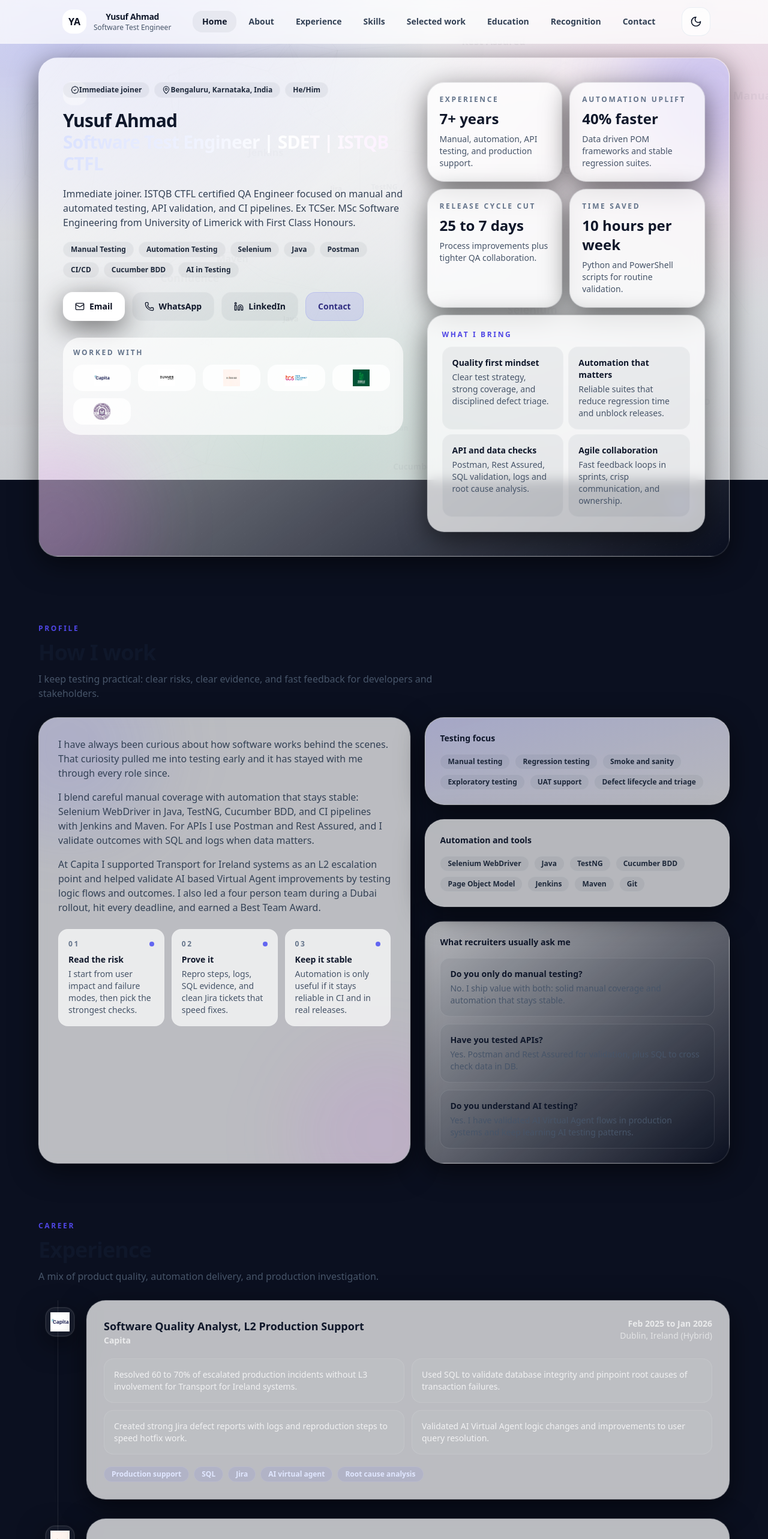
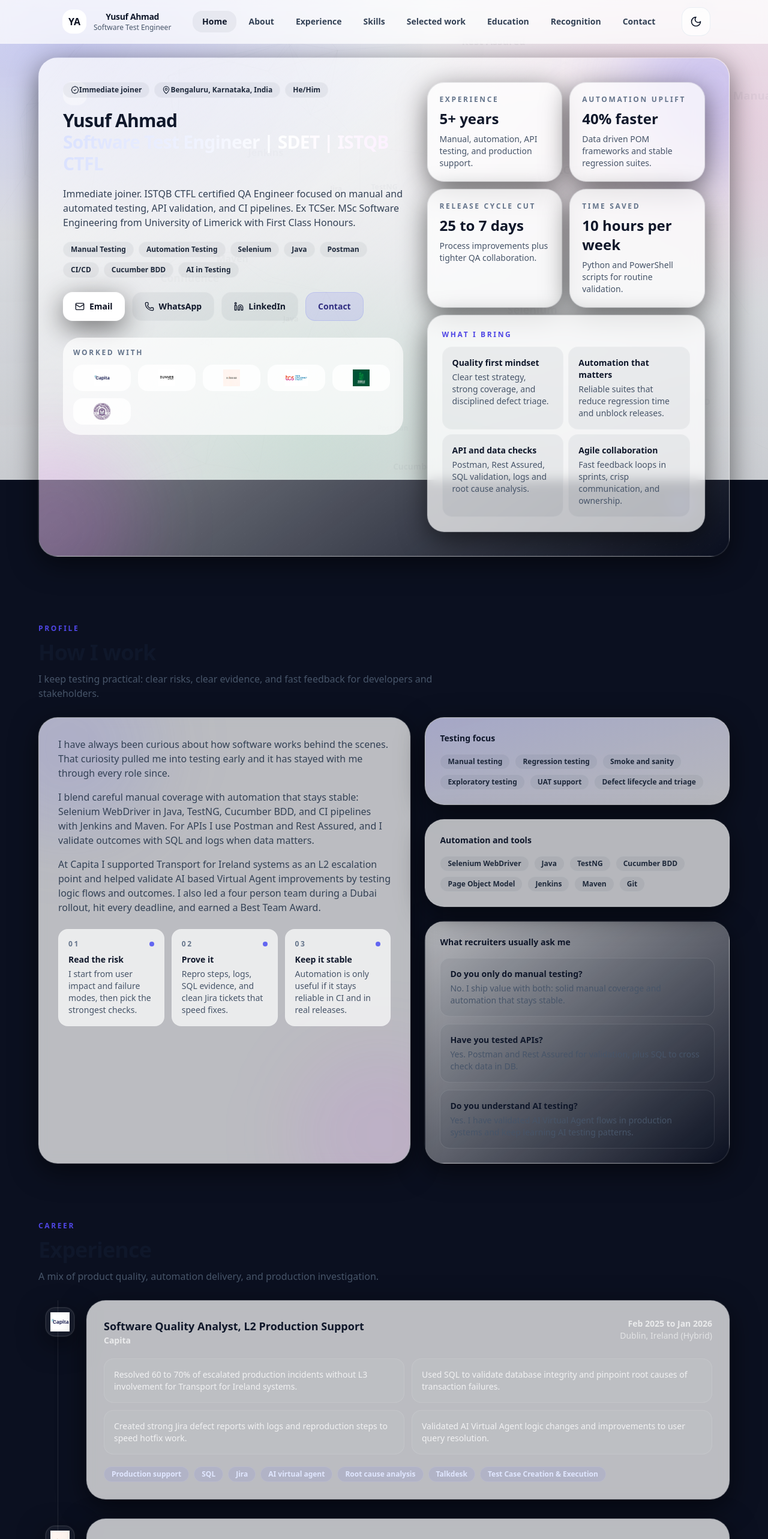
Before and after one commit to yusufahmad786/yusufahmad-portfolio, a React (Vite) app: page / in a window 1280 px wide. Shown: the top 2566 px of the page at 60% size. Built offline with nearby package versions, Linux system fonts and the light colour scheme.

Commit message:
DataChange

```diff
--- a/src/data/profile.js
+++ b/src/data/profile.js
@@ -11,7 +11,7 @@ export const profile = {
   availability: 'Immediate joiner',
   badges: ['Manual Testing', 'Automation Testing', 'Selenium', 'Java', 'Postman', 'CI/CD', 'Cucumber BDD', 'AI in Testing'],
   quickStats: [
-    { label: 'Experience', value: '7+ years', hint: 'Manual, automation, API testing, and production support.' },
+    { label: 'Experience', value: '5+ years', hint: 'Manual, automation, API testing, and production support.' },
     { label: 'Automation uplift', value: '40% faster', hint: 'Data driven POM frameworks and stable regression suites.' },
     { label: 'Release cycle cut', value: '25 to 7 days', hint: 'Process improvements plus tighter QA collaboration.' },
     { label: 'Time saved', value: '10 hours per week', hint: 'Python and PowerShell scripts for routine validation.' }
@@ -42,7 +42,7 @@ export const profile = {
         'Created strong Jira defect reports with logs and reproduction steps to speed hotfix work.',
         'Validated AI Virtual Agent logic changes and improvements to user query resolution.'
       ],
-      skills: ['Production support', 'SQL', 'Jira', 'AI virtual agent', 'Root cause analysis']
+      skills: ['Production support', 'SQL', 'Jira', 'AI virtual agent', 'Root cause analysis', 'Talkdesk', 'Test Case Creation & Execution']
     },
     {
       company: 'Everise',
@@ -68,21 +68,21 @@ export const profile = {
         'Validated data flow between POS terminals and backend systems to catch integration issues early.',
         'Partnered with cross functional teams on acceptance criteria and release readiness.'
       ],
-      skills: ['System testing', 'E2E testing', 'Jira', 'Retail systems']
+      skills: ['System testing', 'E2E testing', 'Jira', 'Retail systems', 'Automated Testing']
     },
     {
       company: 'Tata Consultancy Services',
       logo: '/assets/tcs.webp',
       role: 'Software QA Engineer, Test Planning and Automation',
       dates: 'Jan 2019 to Aug 2022',
-      location: 'New Delhi, India (Hybrid)',
+      location: 'New Delhi, India (Onsite)',
       highlights: [
         'Built Selenium WebDriver automation frameworks in Java using Page Object Model and data driven approaches.',
         'Automated regression suites in TestNG and integrated runs in Jenkins CI using Maven and Git.',
         'Executed API testing using Postman and Rest Assured with strong endpoint and error handling validation.',
         'Contributed to a delivery improvement initiative that reduced release timelines from 25 days to 7.'
       ],
-      skills: ['Selenium', 'Java', 'TestNG', 'Cucumber', 'Postman', 'Jenkins']
+      skills: ['Selenium', 'Java', 'TestNG', 'Cucumber', 'Postman', 'Jenkins', 'Automated Testing', 'Test Planning', 'Defect Lifecycle']
     },
     {
       company: 'Tata Consultancy Services',
```
